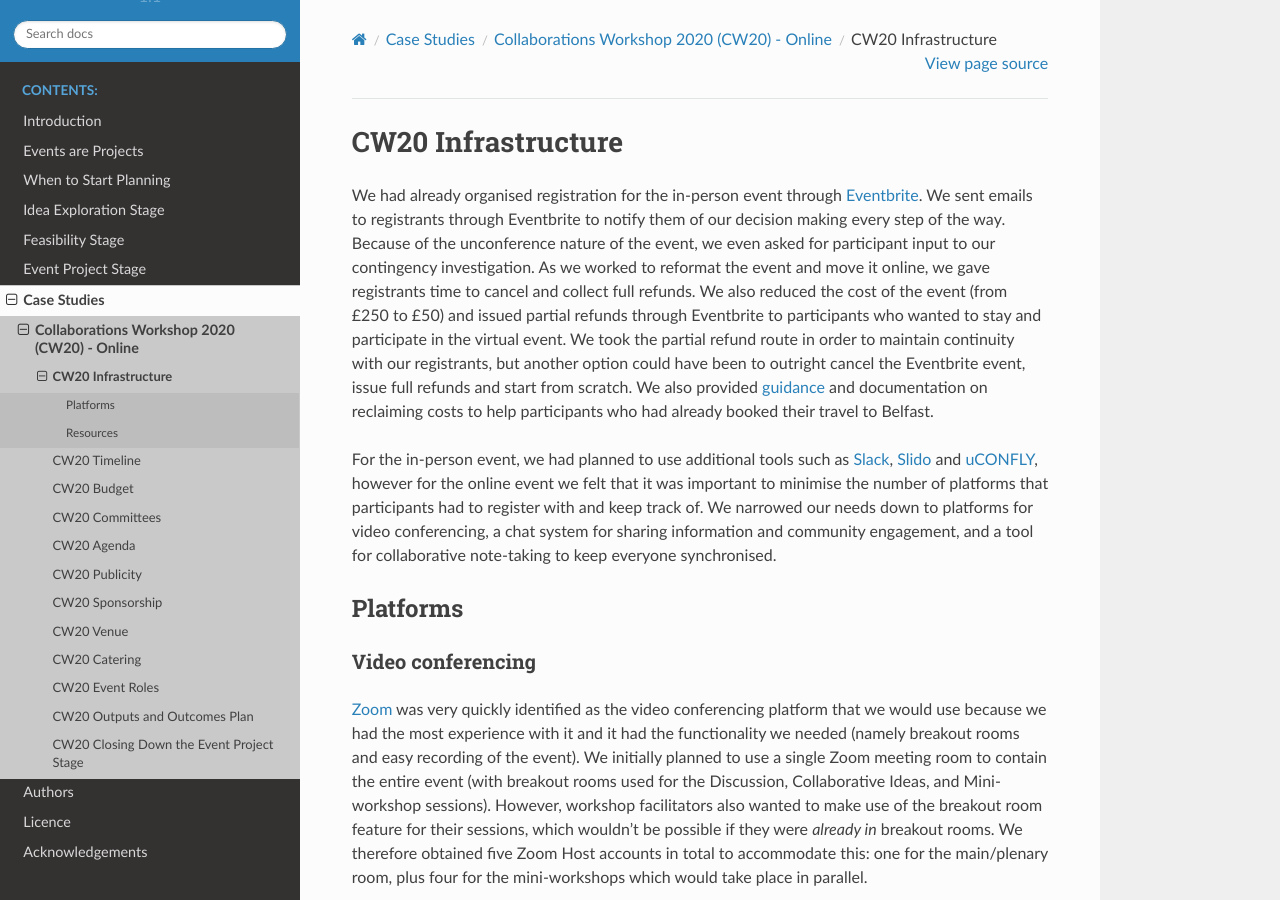
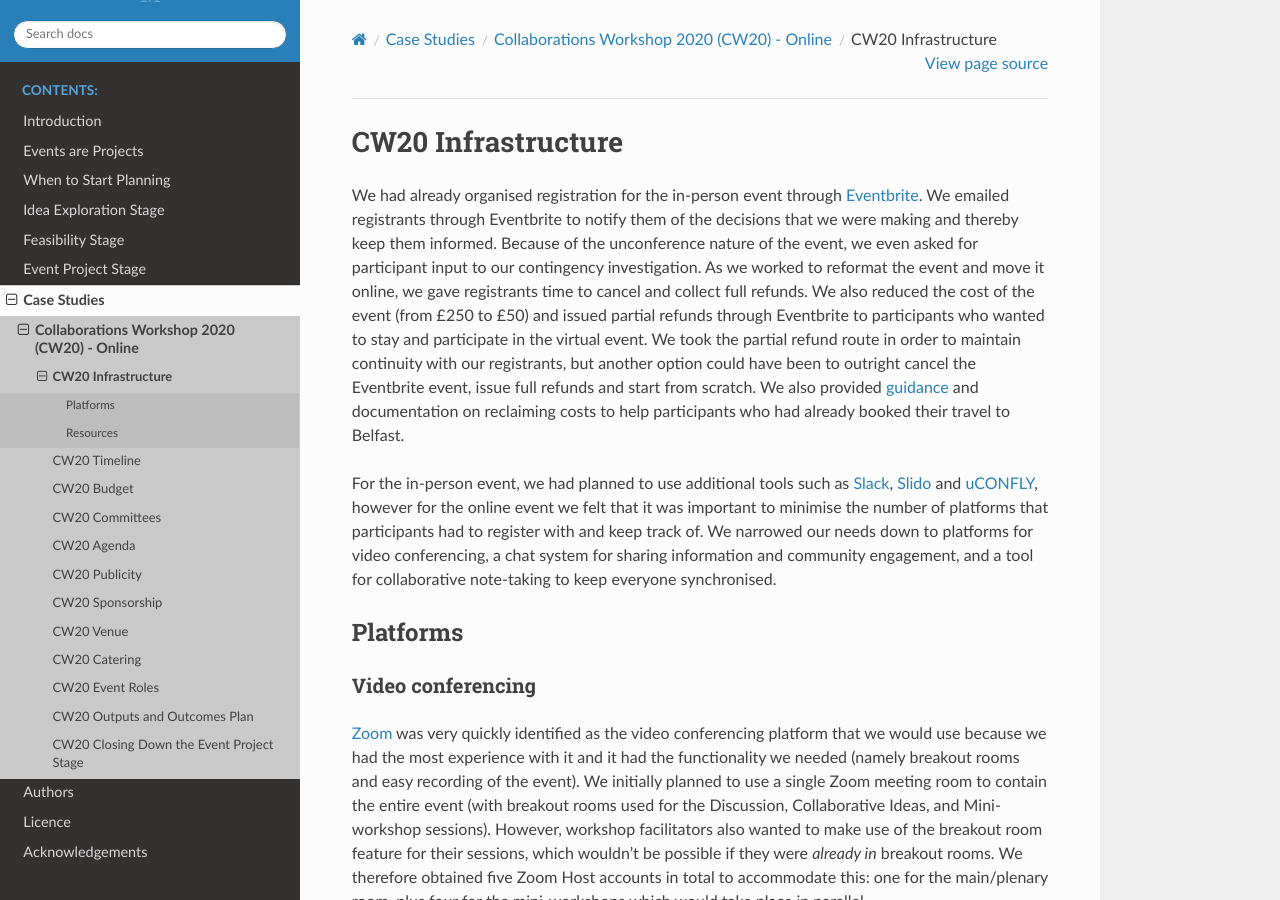
Before and after one commit to softwaresaved/event-organisation-guide, a Sphinx documentation site: the page built from docs/eog/case-studies-cw20-infrastructure.rst, in a window 1280 px wide and 900 px high. Built offline with Sphinx 7.4.7 and the Read the Docs theme 2.0.0, drawn with Linux system fonts in a browser that asks for light colours; pages that are not in the unit, such as notebooks, are missing from menus.

Commit message:
Update docs/eog/case-studies-cw20-infrastructure.rst
Co-authored-by: shoaibsufi <shoaibsufi@gmail.com>

```diff
--- a/docs/eog/case-studies-cw20-infrastructure.rst
+++ b/docs/eog/case-studies-cw20-infrastructure.rst
@@ -4,7 +4,7 @@
 ====================
 
 We had already organised registration for the in-person event through `Eventbrite <https://www.eventbrite.com/>`_.
-We sent emails to registrants through Eventbrite to notify them of our decision making every step of the way.
+We emailed registrants through Eventbrite to notify them of the decisions that we were making and thereby keep them informed.
 Because of the unconference nature of the event, we even asked for participant input to our contingency investigation.
 As we worked to reformat the event and move it online, we gave registrants time to cancel and collect full refunds.
 We also reduced the cost of the event (from £250 to £50) and issued partial refunds through Eventbrite to participants who wanted to stay and participate in the virtual event.
```
